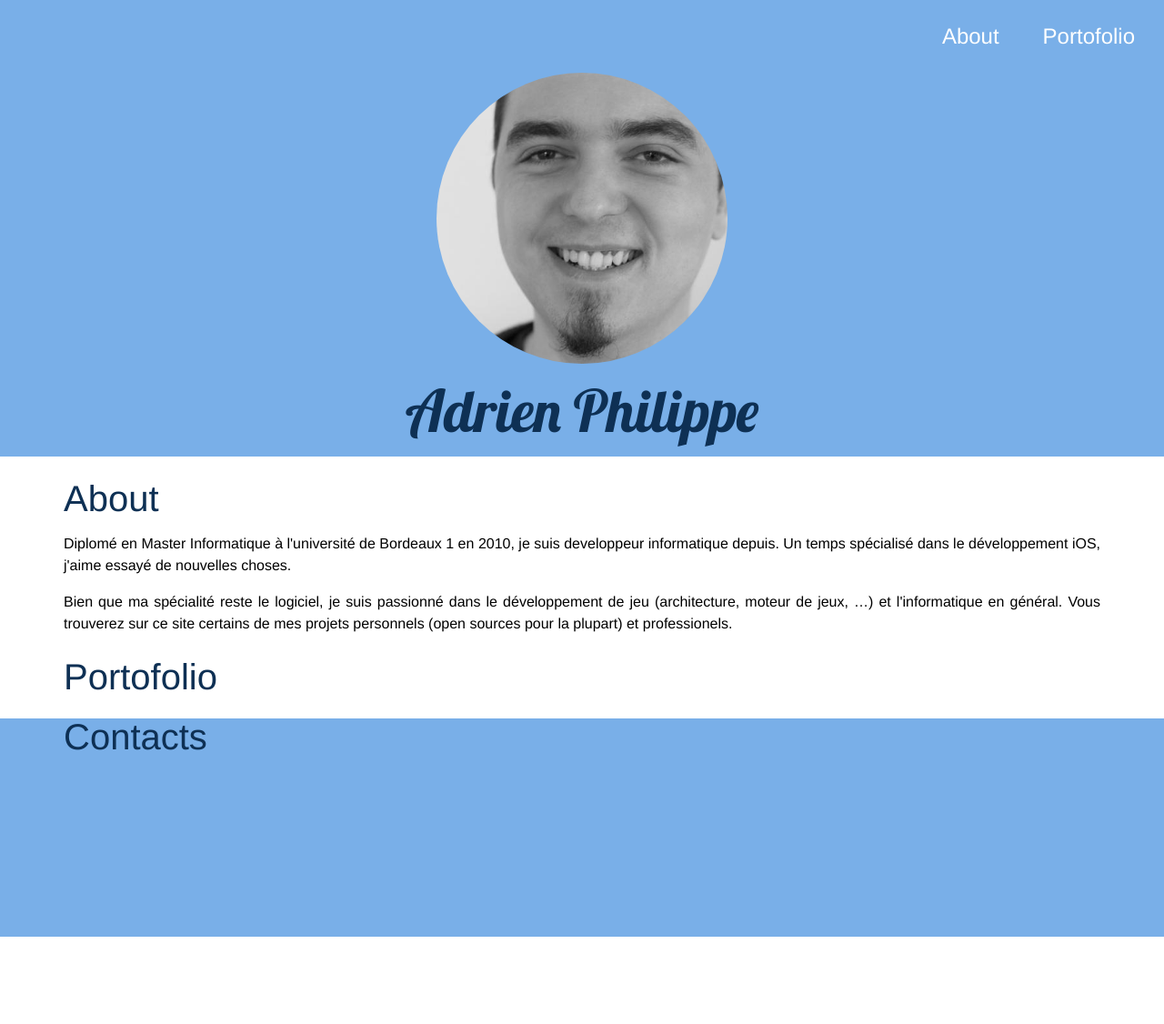
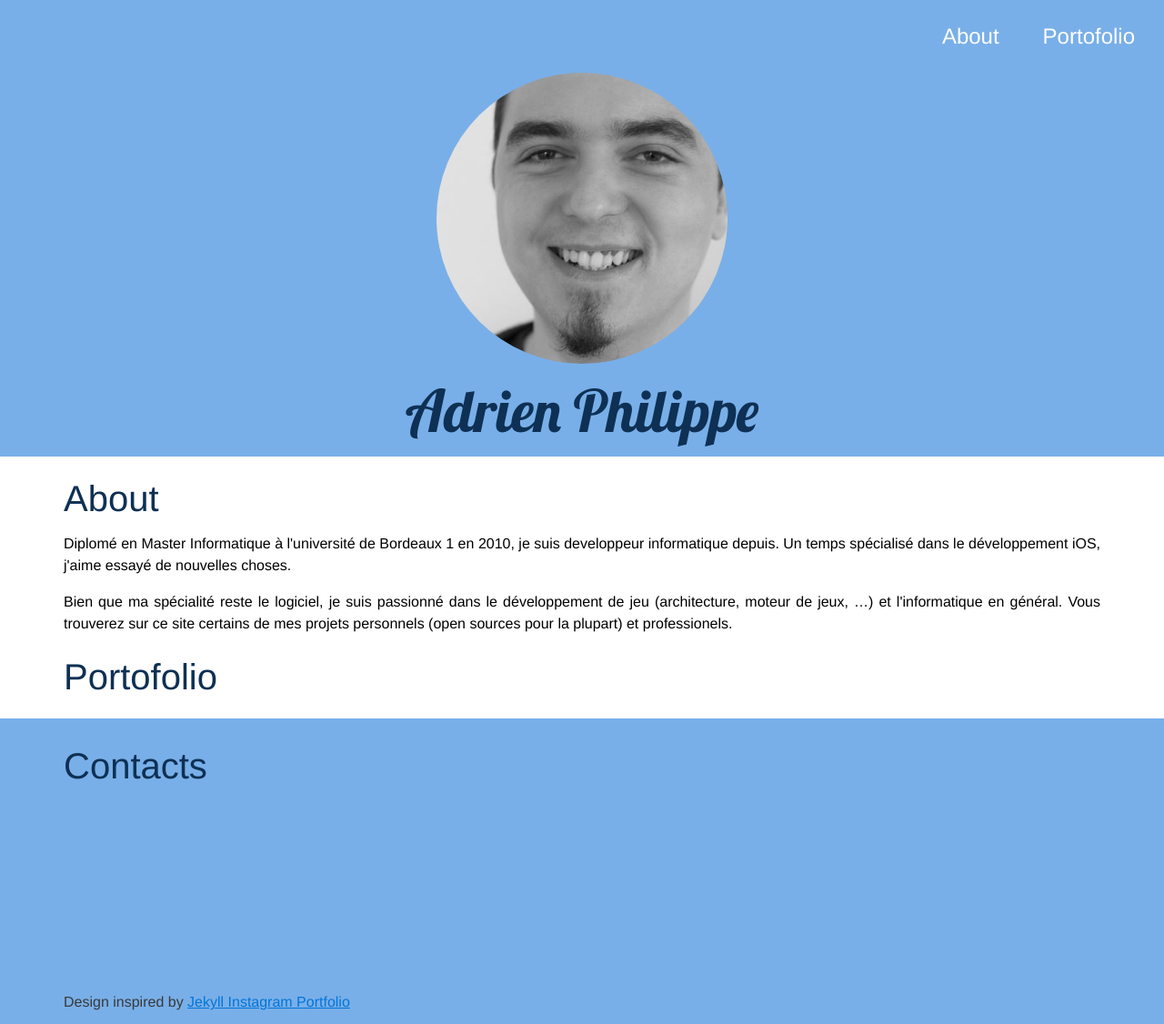
Before and after one commit to aphilippe/aphilippe.github.io, a Jekyll site: the page built from index.md, in a window 1280 px wide and 1126 px high. Shown: the whole window at 91% size. Built offline with Jekyll 4.4.1, drawn with Linux system fonts in a browser that asks for light colours.

Commit message:
update footer (add copyright)

```diff
--- a/_includes/footer.html
+++ b/_includes/footer.html
@@ -2,4 +2,7 @@
     <section id="contact">
         <h1>Contacts</h1>
     </section>
+    <section id="copyright">
+        <p>Design inspired by <a href="https://github.com/portfolio-central/jekyll-instagram-portfolio-theme">Jekyll Instagram Portfolio</a></p>
+    </section>
 </footer>
--- a/_scss/base.scss
+++ b/_scss/base.scss
@@ -5,6 +5,8 @@
 @import "section";
 @import "about";
 @import "footer";
+@import "contact";
+@import "copyright";
 
 
 
@@ -22,3 +24,7 @@ body {
 h1 {
     font-weight: 500;
 }
+
+a {
+    color: #0275d8;
+}
--- /dev/null
+++ b/_scss/contact.scss
@@ -0,0 +1,4 @@
+#contact {
+
+    min-height: 15rem;
+}
--- /dev/null
+++ b/_scss/copyright.scss
@@ -0,0 +1,3 @@
+#copyright {
+    padding: 1rem 0;
+}
--- a/_scss/footer.scss
+++ b/_scss/footer.scss
@@ -1,5 +1,7 @@
 footer {
-    min-height: 15rem;
+    margin-top: 1rem;
+    padding-top: 1rem;
 
     background-color: $background-color-1;
+    color: $text-color-2;
 }
```
